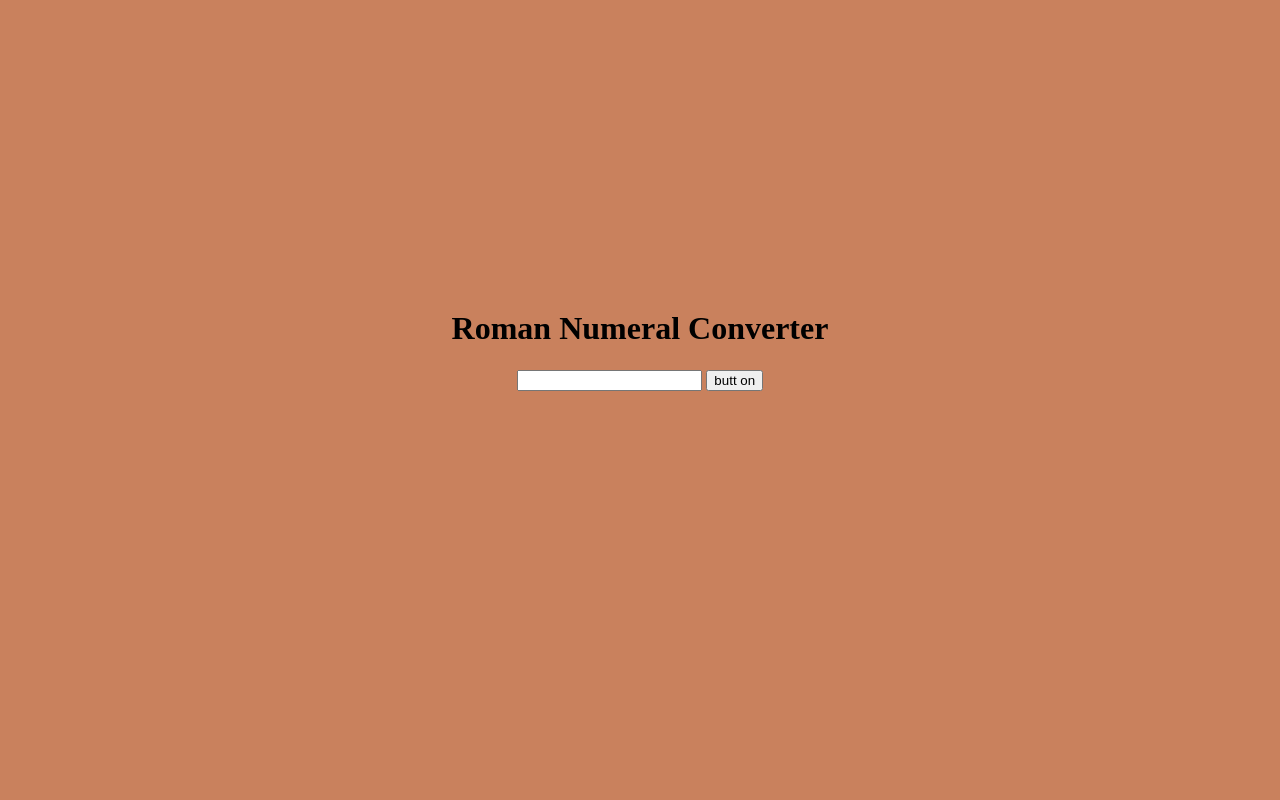
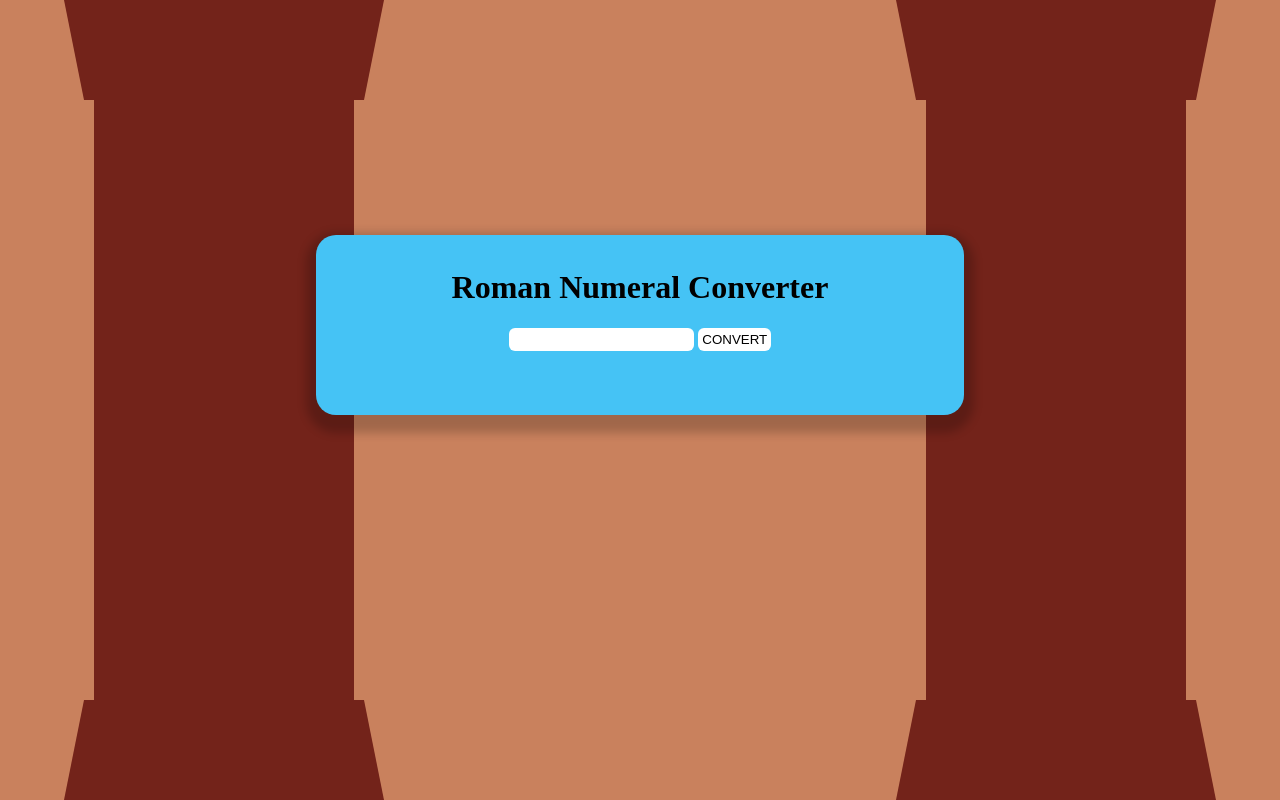
Before and after one commit to L3GALNAME/RomanNumeralConverter, a plain HTML site: page index.html in a window 1280 px wide. Drawn offline with Linux system fonts and the light colour scheme.

Commit message:
Added styling and visuals
Added colors, background shapes, a container for the main content, and JavaScript code to make the text shake

```diff
--- a/index.html
+++ b/index.html
@@ -19,26 +19,28 @@ Feb 24 2025
 
   </head>
   <body>
-
-    <!-- Main Content -->
-    <h1>Roman Numeral Converter</h1>
-    <input id="number" type="number">
-    <button id="convert-btn">butt on</button>
-    <div id="output"></div>
-
     <!-- Background -->
     <div class="bg">
       <div class="left">
-        <div id="bottom"></div>
         <div id="top"></div>
         <div id="fill"></div>
+        <div id="bottom"></div>
       </div>
       <div class="right">
-        <div id="bottom"></div>
         <div id="top"></div>
         <div id="fill"></div>
+        <div id="bottom"></div>
       </div>
     </div>
+
+    <!-- Main Content -->
+    <div class="main">
+      <h1>Roman Numeral Converter</h1>
+      <input id="number" type="number">
+      <button id="convert-btn">CONVERT</button>
+      <div id="output"></div>
+    </div>
+
   </body>
   <script src="script.js"></script>
 </html>
--- a/script.js
+++ b/script.js
@@ -6,18 +6,28 @@ const output = document.getElementById("output");
 function get_input() {
   // This is a separate function so value_check() can use return statements
   output.innerHTML = value_check(numberInput.value);
+  if (output.style.color === "#f00") {
+    output.style.color = "#ff0";
+    output.style.paddingLeft = "100px"
+    shake_offset(output, 5);
+  }
 }
 
 function value_check(val) {
   let numberVal = parseInt(val);
+  output.style.color = "#f00";
   if (val.toString() === "" || val%1 > 0) {
     // Checks if value is empty or contains a decimal
+    shake_offset(output, 15);
     return `<p>Please enter a valid number</p>`;
   } else if (numberVal < 1) {
+    shake_offset(output, 12);
     return `<p>Please enter a number greater than or equal to 1</p>`;
   } else if (numberVal > 3999) {
+    shake_offset(output, 15);
     return `<p>Please enter a number less than or equal to 3999</p>`;
   } else {
+    output.style.color = "#000";
     const romanValues = {
       M: 1000,
       CM: 900,
@@ -48,4 +58,15 @@ function value_check(val) {
   }
 }
 
+function shake_offset(element, amt=10, timer=0) {
+  element.style.paddingLeft = `${Math.sin(timer*1)*amt}px`
+
+  if (amt > 0) {
+    amt -= 1;
+    setTimeout(() => { shake_offset(element, amt, timer+1) }, 15);
+  } else {
+    element.style.color = "#000";
+  }
+}
+
 convertBtn.addEventListener("click", get_input);
--- a/styles.css
+++ b/styles.css
@@ -1,3 +1,8 @@
+:root {
+  --collumn-indent: 20px;
+  --fill-width: calc(100% - ((var(--collumn-indent) * 2) + max(10px, 6%)));
+}
+
 .lexend-deca {
   font-family: "Lexend Deca", serif;
   font-optical-sizing: auto;
@@ -13,31 +18,92 @@ body {
   padding: 0;
 }
 
+.main {
+  width: 50%;
+  height: 100%;
+  background: #45c3f5;
+  padding: 1% 4px 4%;
+  border-radius: 20px;
+  margin: max(35vh - 2.8em, 15px) auto 0;
+  box-shadow: 0 8px 10px 10px rgba(0,0,0,0.2);
+}
+
 h1 {
   font-family: 'Times New Roman', Times, serif;
-  margin-top: max(50vh - 2.8em, 25px);
+  /*padding-top: max(50vh - 2.8em, 25px);*/
 }
 
+input {
+  border-radius: 6px;
+  border-style: none;
+  padding: 4px;
+}
+
+button {
+  border-radius: 6px;
+  border-style: none;
+  padding: 4px;
+  background: #fff;
+  margin-bottom: 1em;
+  transition-duration: 0.125s;
+}
+
+button:hover {
+  background: #000;
+  color: #45c3f5;
+}
+
+button:active {
+  color: #fff;
+}
+
+/* Background section */
+
 .bg {
-  margin-top: min(-49vh + 1px, -105px);
+  /*margin-top: min(-49vh + 1px, -105px);*/
+  margin: 0;
+  padding: 0;
   width: 100%;
   height: 100%;
   position: absolute;
+  top: 0px;
+  left: 0px;
   z-index: -1;
 }
 
-.background .left {
-  background: #73231a;
-  width: 60%;
-  margin-left: 10vw;
+.bg .left {
+  padding-left: 5%;
+  width: 25%;
+  height: 100%;
+  position: absolute;
 }
-.background .right {
-  background: #73231a;
-  width: 20%;
-  margin-left: 80vw;
+
+.bg .right {
+  padding-left: 70%;
+  width: 25%;
+  height: 100%;
+  position: absolute;
 }
 
 #bottom {
-  width: 100%;
-  height: 10%;
+  border-bottom: min(100px, 25vh) solid #73231a;
+  border-left: var(--collumn-indent) solid transparent;
+  border-right: var(--collumn-indent) solid transparent;
+  height: 0;
+  width: calc(100% - (var(--collumn-indent) * 2));
 }
+
+#top {
+  border-top: min(100px, 25vh) solid #73231a;
+  border-left: var(--collumn-indent) solid transparent;
+  border-right: var(--collumn-indent) solid transparent;
+  height: 0;
+  width: calc(100% - (var(--collumn-indent) * 2));
+}
+
+#fill {
+  height: calc(100% - (min(100px, 25vh) * 2));
+  width: var(--fill-width);
+  background: #73231a;
+  margin: 0 auto;
+}
```
